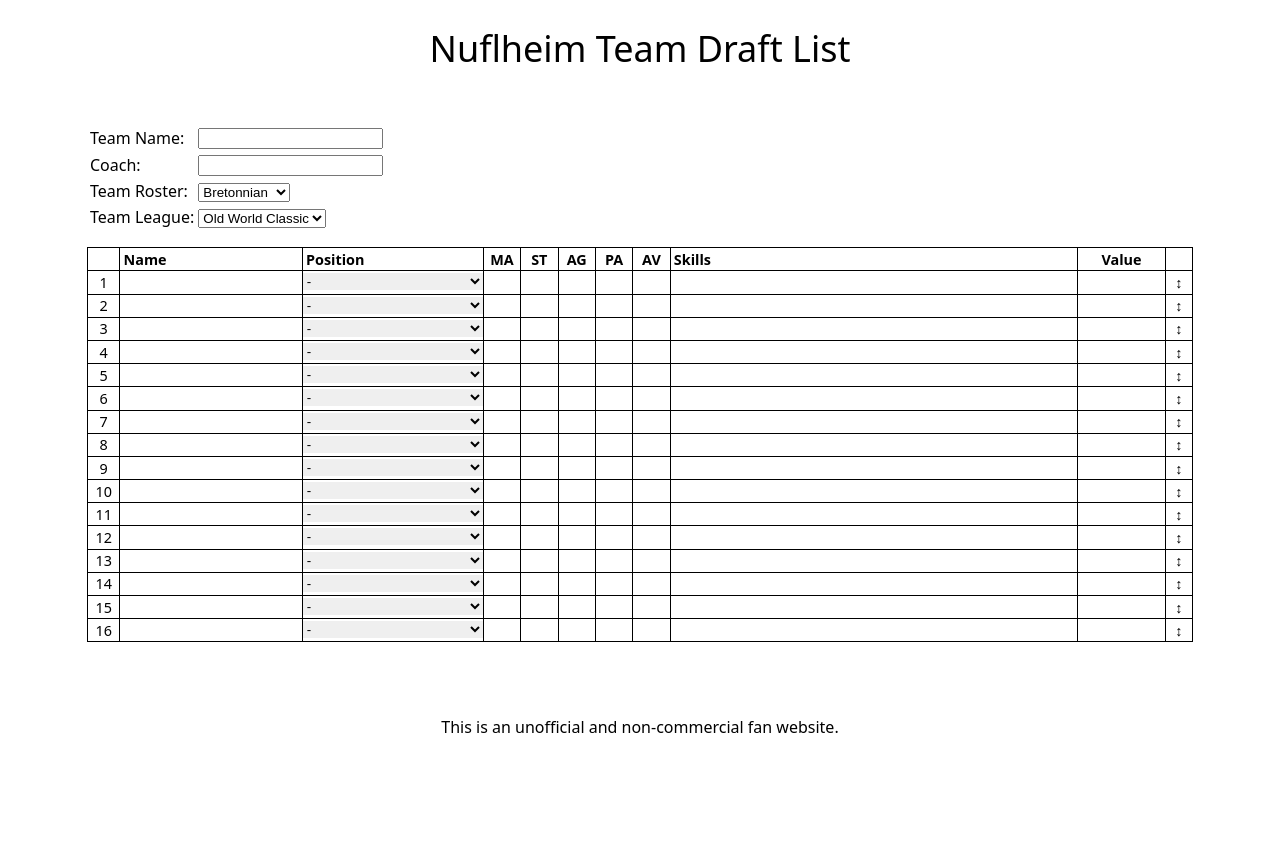
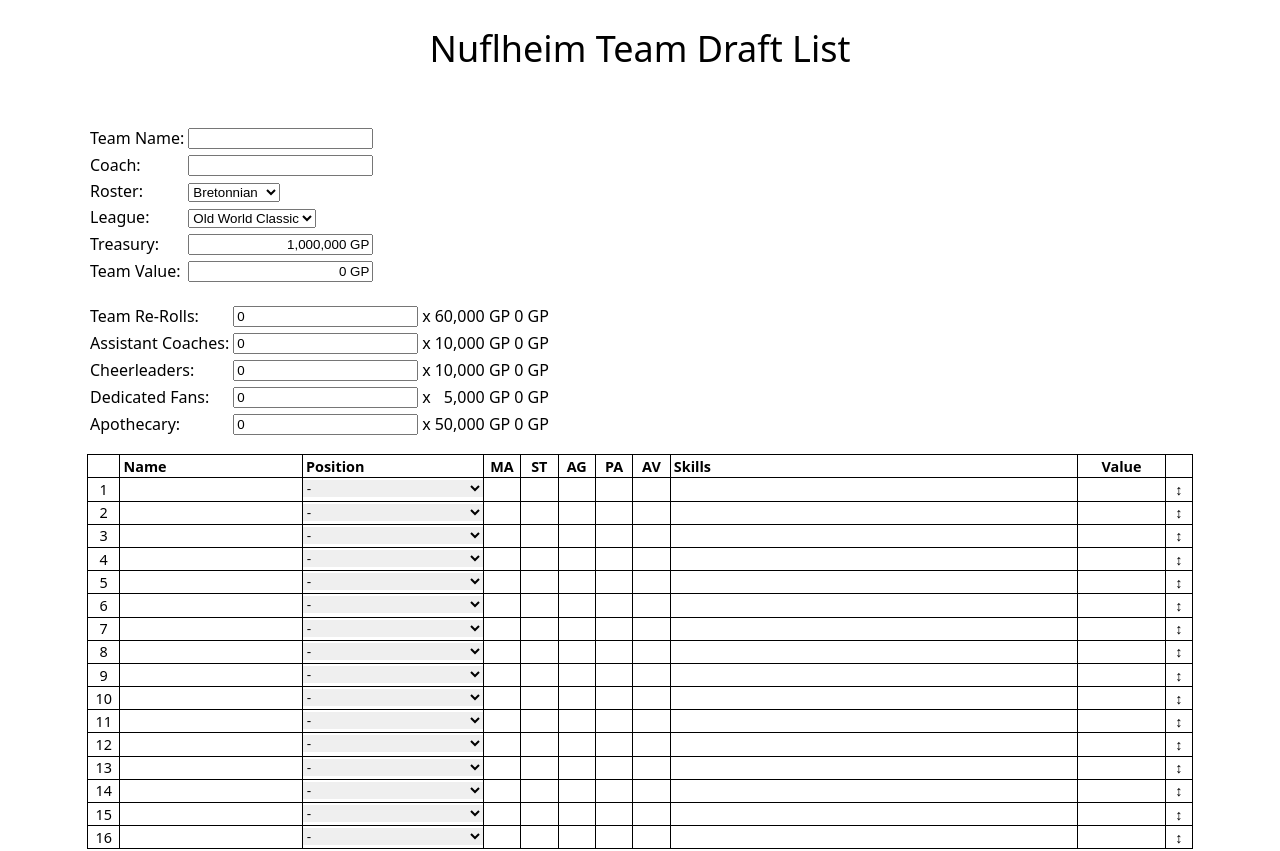
Before and after one commit to jonasbusk/nuflheim2, a React (Vite) app: page / in a window 1280 px wide. Shown: the top 851 px of the page. Before the commit the page ends 800 px from the top, so only its background shows below. Built offline with nearby package versions, Linux system fonts and the light colour scheme.

Commit message:
Add team re-rolls and sideline staff

```diff
--- a/src/App.css
+++ b/src/App.css
@@ -15,6 +15,10 @@ footer {
 
 .text-center {
     text-align: center;
+}
+
+.text-right {
+    text-align: right;
 }
 
 .team {
--- a/src/PlayerTable.tsx
+++ b/src/PlayerTable.tsx
@@ -7,6 +7,8 @@ function PlayerTable({
   setPlayer,
   setPlayerName,
   swapPlayer,
+  formatCost,
+  getPlayerValue,
 }: {
   roster: Roster;
   players: (Player | null)[];
@@ -14,6 +16,8 @@ function PlayerTable({
   setPlayer: (playerNumber: number, positionNumber: number) => void;
   setPlayerName: (playerNumber: number, playerName: string) => void;
   swapPlayer: (playerNumber: number) => void;
+  formatCost: (cost: number) => string;
+  getPlayerValue: (player: Player | null) => number;
 }) {
   function renderPlayerSkills(player: Player | null): string {
     if (player) {
@@ -25,16 +29,13 @@ function PlayerTable({
 
   function renderPlayerValue(player: Player | null): string {
     if (player) {
-      return formatCost(roster.playerTypes[player.type - 1].cost);
+      return formatCost(getPlayerValue(player));
     } else {
       return "";
     }
   }
 
-  function formatCost(x: number): string {
-    // Format a number into a cost string, example: 10000 -> 10,000 GP
-    return `${x.toString().replace(/\B(?=(\d{3})+(?!\d))/g, ",")} GP`;
-  }
+
 
   return (
     <table className="player-table">
--- a/src/Team.tsx
+++ b/src/Team.tsx
@@ -1,6 +1,6 @@
 import { useState } from "react";
 
-import { type TeamState, type Roster, rosters } from "./data";
+import { type TeamState, type Player, type Roster, rosters } from "./data";
 import PlayerTable from "./PlayerTable";
 
 function Team() {
@@ -10,7 +10,18 @@ function Team() {
     roster: rosters[0].key,
     league: 1,
     players: new Array(16).fill(null),
+    budget: 1_000_000,
+    reRolls: 0,
+    assistantCoaches: 0,
+    cheerleaders: 0,
+    dedicatedFans: 0,
+    apothecary: 0,
   };
+
+  const costOfAssistantCoaches = 10_000;
+  const costOfCheerleaders = 10_000;
+  const costOfDedicatedFans = 5_000;
+  const costOfApothecary = 50_000;
 
   // Store entire team state in an object
   // TODO: Store state in the URL
@@ -62,6 +73,37 @@ function Team() {
     }
   }
 
+  function formatCost(x: number): string {
+    // Format a number into a cost string, example: 10000 -> 10,000 GP
+    return `${x.toString().replace(/\B(?=(\d{3})+(?!\d))/g, ",")} GP`;
+  }
+
+  function getPlayerValue(player: Player | null): number {
+    if (player) {
+      return roster.playerTypes[player.type - 1].cost;
+    } else {
+      return 0;
+    }
+  }
+
+  function getTeamValue(): number {
+    let teamValue = 0;
+    teamValue += team.players.reduce((sum, player) => sum + getPlayerValue(player), 0);
+    teamValue += team.reRolls * roster.costOfReRolls;
+    teamValue += team.assistantCoaches * costOfAssistantCoaches;
+    teamValue += team.cheerleaders * costOfCheerleaders;
+    // Note: Dedicated fans do not add to team value
+    teamValue += team.apothecary * costOfApothecary;
+    return teamValue;
+  }
+
+  function getTreasury(): number {
+    let treasury = team.budget;
+    treasury -= getTeamValue();
+    treasury -= team.dedicatedFans * costOfDedicatedFans;
+    return treasury;
+  }
+
   return (
     <div className="team">
       <table className="team-table">
@@ -87,7 +129,7 @@ function Team() {
             </td>
           </tr>
           <tr>
-            <td>Team Roster:</td>
+            <td>Roster:</td>
             <td>
               <select
                 value={team.roster}
@@ -108,13 +150,11 @@ function Team() {
             </td>
           </tr>
           <tr>
-            <td>Team League:</td>
+            <td>League:</td>
             <td>
               <select
                 value={team.league}
-                onChange={(e) =>
-                  setTeam({ ...team, league: parseInt(e.target.value) })
-                }
+                onChange={(e) => setTeam({ ...team, league: parseInt(e.target.value) })}
               >
                 {roster.leagues.map((league, index) => (
                   <option key={league} value={index + 1}>
@@ -123,6 +163,125 @@ function Team() {
                 ))}
               </select>
             </td>
+          </tr>
+          <tr>
+            <td>Treasury:</td>
+            <td>
+              <input
+                type="text"
+                className="text-right"
+                value={formatCost(getTreasury())}
+                readOnly
+              />
+            </td>
+          </tr>
+          <tr>
+            <td>Team Value:</td>
+            <td>
+              <input
+                type="text"
+                className="text-right"
+                value={formatCost(getTeamValue())}
+                readOnly
+              />
+            </td>
+          </tr>
+        </tbody>
+      </table>
+      <table>
+        <tbody>
+          <tr>
+            <td>Team Re-Rolls:</td>
+            <td>
+              <input
+                type="number"
+                value={team.reRolls}
+                onChange={(e) =>
+                  setTeam({
+                    ...team,
+                    reRolls: Math.min(Math.max(parseInt(e.target.value) || 0, 0), 8),
+                  })
+                }
+              />
+            </td>
+            <td>x</td>
+            <td className="text-right">{formatCost(roster.costOfReRolls)}</td>
+            <td className="text-right">{formatCost(roster.costOfReRolls * team.reRolls)}</td>
+          </tr>
+          <tr>
+            <td>Assistant Coaches:</td>
+            <td>
+              <input
+                type="number"
+                value={team.assistantCoaches}
+                onChange={(e) =>
+                  setTeam({
+                    ...team,
+                    assistantCoaches: Math.min(Math.max(parseInt(e.target.value) || 0, 0), 6),
+                  })
+                }
+              />
+            </td>
+            <td>x</td>
+            <td className="text-right">{formatCost(costOfAssistantCoaches)}</td>
+            <td className="text-right">
+              {formatCost(costOfAssistantCoaches * team.assistantCoaches)}
+            </td>
+          </tr>
+          <tr>
+            <td>Cheerleaders:</td>
+            <td>
+              <input
+                type="number"
+                value={team.cheerleaders}
+                onChange={(e) =>
+                  setTeam({
+                    ...team,
+                    cheerleaders: Math.min(Math.max(parseInt(e.target.value) || 0, 0), 6),
+                  })
+                }
+              />
+            </td>
+            <td>x</td>
+            <td className="text-right">{formatCost(costOfCheerleaders)}</td>
+            <td className="text-right">{formatCost(costOfCheerleaders * team.cheerleaders)}</td>
+          </tr>
+          <tr>
+            <td>Dedicated Fans:</td>
+            <td>
+              <input
+                type="number"
+                value={team.dedicatedFans}
+                onChange={(e) =>
+                  setTeam({
+                    ...team,
+                    dedicatedFans: Math.min(Math.max(parseInt(e.target.value) || 0, 0), 3),
+                  })
+                }
+              />
+            </td>
+            <td>x</td>
+            <td className="text-right">{formatCost(costOfDedicatedFans)}</td>
+            <td className="text-right">{formatCost(costOfDedicatedFans * team.dedicatedFans)}</td>
+          </tr>
+          <tr>
+            <td>Apothecary:</td>
+            <td>
+              <input
+                type="number"
+                value={team.apothecary}
+                onChange={(e) =>
+                  setTeam({
+                    ...team,
+                    apothecary: Math.min(Math.max(parseInt(e.target.value) || 0, 0), 1),
+                  })
+                }
+                readOnly={!roster.apothecaryAllowed}
+              />
+            </td>
+            <td>x</td>
+            <td className="text-right">{formatCost(costOfApothecary)}</td>
+            <td className="text-right">{formatCost(costOfApothecary * team.apothecary)}</td>
           </tr>
         </tbody>
       </table>
@@ -133,6 +292,8 @@ function Team() {
         setPlayer={setPlayer}
         setPlayerName={setPlayerName}
         swapPlayer={swapPlayer}
+        formatCost={formatCost}
+        getPlayerValue={getPlayerValue}
       />
       {/* show the team object for debugging */}
       {/* <pre>{JSON.stringify(team, null, 2)}</pre> */}
--- a/src/data.ts
+++ b/src/data.ts
@@ -7,6 +7,12 @@ export interface TeamState {
   roster: string; // Key to the roster
   league: number; // Key to the league in the roster
   players: (Player | null)[]; // Array of players, null if the player slot is empty
+  budget: number; // Teamd Draft Budget
+  reRolls: number; // Number of re-rolls
+  assistantCoaches: number; // Number of assistant coaches
+  cheerleaders: number; // Number of cheerleaders
+  apothecary: number; // Whether the team has an apothecary
+  dedicatedFans: number; // Number of dedicated fans
 }
 
 // The Player should be as small as possible
```
